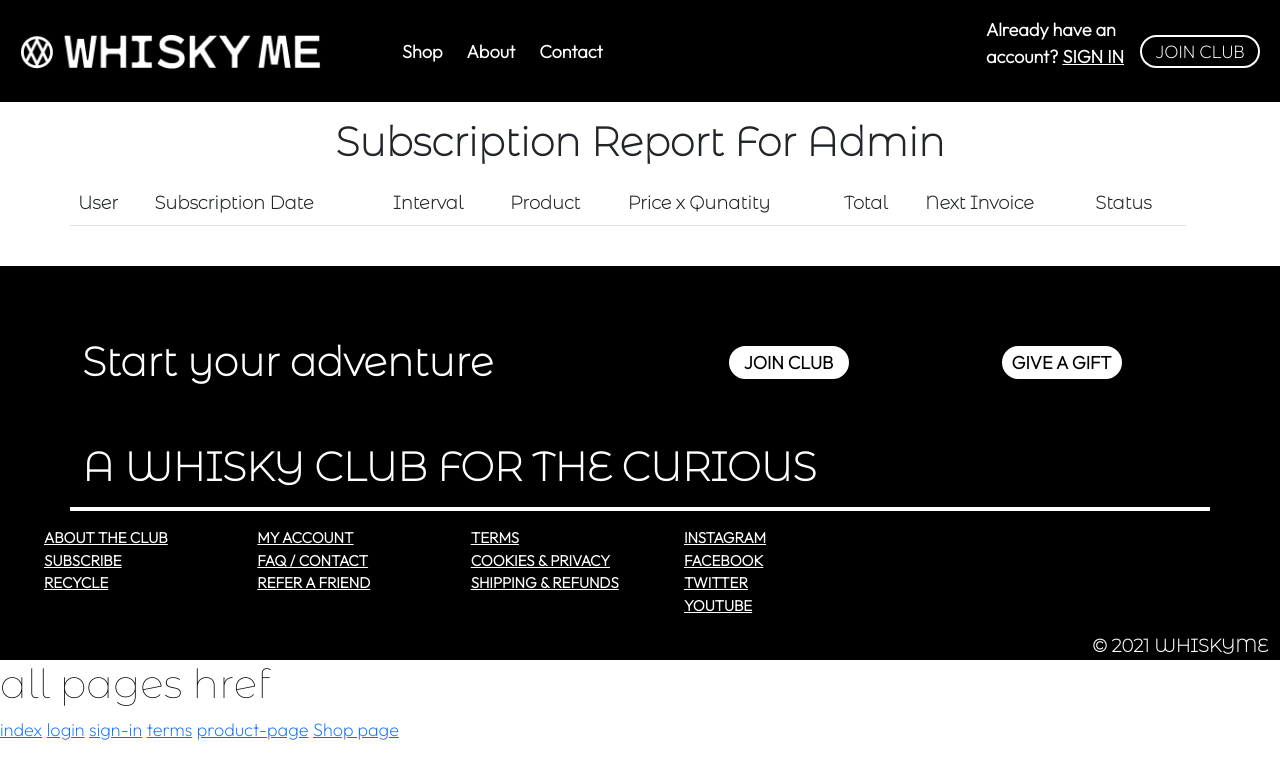
After one commit to mfarzamalam/whiskey_me, a Django app: page /new/ in a window 1280 px wide. The commit adds this page. Shown: the top 779 px of the page. Run offline with Django 3.2, Linux system fonts and the light colour scheme; lists and menus that the app fills with data are empty; some libraries are stand-ins or nearby versions.

Commit message:
new template integrated

```diff
--- a/order/views.py
+++ b/order/views.py
@@ -26,7 +26,7 @@
 
 
         context = {'items': items, 'class_active':class_active, 'action':action}
-        return render(request, 'order/delivery.html', context)
+        return render(request, 'new_template/dashboard/delivery.html', context)
 
 
 class CustomerAddressDetials(View):
--- a/pages/views.py
+++ b/pages/views.py
@@ -140,7 +140,7 @@
                     'class_active': status,
                 }
 
-                return render(request,'pages/admin_dashboard.html', context)
+                return render(request,'new_template/dashboard/admin_dashboard.html', context)
 
 
             elif status == "" or status == None:
@@ -169,7 +169,7 @@
                 'class_active': status,
             }
 
-            return render(request,'pages/admin_dashboard.html', context)
+            return render(request,'new_template/dashboard/admin_dashboard.html', context)
 
         else:
             return HttpResponseRedirect(reverse('/'))
--- a/templates/new_template/base.html
+++ b/templates/new_template/base.html
@@ -109,9 +109,9 @@
         <a href="  shop.html" target="_blank"> Shop page</a>
         </div>
         <!-- 3rd party JS files and scripts-->
-        {% comment %} <script src="{% static 'new_static/js/jquery.min.js' %} "></script>         {% endcomment %}
-        <script src="{% static 'new_static/js/bootstrap.min.js' %} "></script>
-        {% comment %} <script src="{% static 'new_static/js/jquery.validate.min.js' %}"></script> {% endcomment %}
+        <script src="https://code.jquery.com/jquery-3.2.1.slim.min.js" integrity="sha384-KJ3o2DKtIkvYIK3UENzmM7KCkRr/rE9/Qpg6aAZGJwFDMVNA/GpGFF93hXpG5KkN" crossorigin="anonymous"></script>
+        <script src="https://cdnjs.cloudflare.com/ajax/libs/popper.js/1.12.9/umd/popper.min.js" integrity="sha384-ApNbgh9B+Y1QKtv3Rn7W3mgPxhU9K/ScQsAP7hUibX39j7fakFPskvXusvfa0b4Q" crossorigin="anonymous"></script>
+        <script src="https://maxcdn.bootstrapcdn.com/bootstrap/4.0.0/js/bootstrap.min.js" integrity="sha384-JZR6Spejh4U02d8jOt6vLEHfe/JQGiRRSQQxSfFWpi1MquVdAyjUar5+76PVCmYl" crossorigin="anonymous"></script>
         <script src="https://cdnjs.cloudflare.com/ajax/libs/jquery/3.2.1/jquery.min.js"></script>
         <script src="{% static 'new_static/js/owl.carousel.min.js' %}"></script>
         <!-- Internal JS scripts-->
--- /dev/null
+++ b/templates/new_template/dashboard/admin_dashboard.html
@@ -0,0 +1,130 @@
+{% extends 'new_template/base.html' %}
+{% block newMain %}
+
+    {% if class_active == "single" %}
+
+        <div class="container d-flex justify-content-center">
+            <div class="row ">
+                <br>
+                <h1 class=" fw-bold text-dark my-3 text-center">
+                    Single Item Report Admin
+                </h1>
+
+                <div class="row d-flex justify-content-center">
+                    <table class="table ps-table ps-table--vendor">
+                        <thead>
+                            <tr>
+                                <th>Created</th>
+                                <th>Product</th>
+                                <th>Price</th>
+                                <th>Qunatity</th>
+                                <th>Total</th>
+                                <th>Address</th>
+                            </tr>
+                        </thead>
+
+                        {% for r in subscription %}
+
+                            <tbody>
+
+                                <tr>
+                                    <td>{{r.current_period_start}}</td>
+                                    <td>{{r.product.product_name}}</td>
+                                    <td>${{r.amount}}</td>
+                                    <td>{{r.quantity}}</td>
+                                    <td>${{r.total}}</td>
+
+                                    {% if r.address == "-" and r.product.id.is_exists %}
+                                        <td> <a href="{% url 'pages:single_address' r.id r.product.id r.quantity %}"> Add Address </a></td>
+                                    {% else %}
+                                        <td style="color:green"> Added </td>
+                                    {% endif %}
+
+                                </tr>
+
+                            </tbody>
+
+                        {% endfor %}
+
+
+                    </table>
+
+
+                    <a href="" class="text-dark text-center my-2 fw-bold"></a>
+                    <a href="" class="text-center col-12"></a>
+                    <div class="text-center">
+                        <p class="my-2">
+                        </p>
+                    </div>
+                </div>
+            </div>
+        </div>
+
+    {% else %}
+
+        <div class="container d-flex justify-content-center">
+            <div class="row ">
+                <br>
+                <h1 class=" fw-bold text-dark my-3 text-center">
+                    Subscription Report For Admin
+                </h1>
+
+                <div class="row d-flex justify-content-center">
+                    <table class="table ps-table ps-table--vendor">
+                        <thead>
+                            <tr>
+                                <th>User</th>
+                                <th>Subscription Date</th>
+                                <th>Interval</th>
+                                <th>Product</th>
+                                <th>Price x Qunatity</th>
+                                <th>Total</th>
+                                <th>Next Invoice</th>
+                                <th>Status</th>
+                            </tr>
+                        </thead>
+
+                        {% for r in single %}
+
+                            <tbody>
+                                {% if user.is_exists %}
+                                    <tr>
+                                        <td>{{r.user}}</td>
+                                        <td>{{r.current_period_start}}</td>
+                                        <td>{{r.interval}}</td>
+                                        <td>{{r.product}}</td>
+                                        <td>${{r.amount}} x {{r.quantity}}</td>
+                                        <td>${{r.total}}</td>
+                                        <td>{{r.current_period_end}}</td>
+                                        <td>{{r.status}}</td>
+                                    </tr>
+                                {% endif %}
+                            </tbody>
+
+                        {% endfor %}
+
+
+                    </table>
+
+
+                    <a href="" class="text-dark text-center my-2 fw-bold"></a>
+                    <a href="" class="text-center col-12"></a>
+                    <div class="text-center">
+                        <p class="my-2">
+                        </p>
+                    </div>
+                </div>
+            </div>
+        </div>
+
+    {% endif %}
+
+
+    <script>
+        function checkdel(){
+            return confirm('Are you sure you want to cancel the subscription? \n\nNote:- Once you canceled it cannot be reversed');
+        }
+    </script>
+
+
+{% endblock newMain %}
--- a/templates/new_template/header.html
+++ b/templates/new_template/header.html
@@ -8,33 +8,59 @@
             </button>
             <div class="collapse navbar-collapse" id="mainnavigation">
                 <ul class="navbar-nav me-auto mb-2 mb-lg-0 ms-2 ms-lg-5 left fw-bold ">
-                    {% if user.is_authenticated %}
-                        <li class="nav-item">
-                            <a class="nav-link active" href="{% url 'pages:customer_dashboard' "subscription" %}" class="text-white">Subscribe</a>
+
+                    {% if user.is_superuser %}
+                        <li class="nav-item dropdown">
+                            <a class="nav-link dropdown-toggle" href="#" id="navbarDropdown" role="button" data-toggle="dropdown" aria-haspopup="true" aria-expanded="false">
+                                Subscription
+                            </a>
+                            <div class="dropdown-menu" aria-labelledby="navbarDropdown">
+                            <a class="dropdown-item {% if class_active == "all" %} active {% endif %}" href="{% url 'pages:admin_panel' "all" %}">All</a>
+                            <a class="dropdown-item {% if class_active == "active" %} active {% endif %}" href="{% url 'pages:admin_panel' "active" %}">Active</a>
+                            <a class="dropdown-item {% if class_active == "unpaid" %} active {% endif %}" href="{% url 'pages:admin_panel' "unpaid" %}">Unpaid</a>
+                            <a class="dropdown-item {% if class_active == "single" %} active {% endif %}" href="{% url 'pages:admin_panel' "single" %}">Single</a>
+                            <a class="dropdown-item {% if class_active == "canceled" %} active {% endif %}" href="{% url 'pages:admin_panel' "canceled" %}">Cancelled</a>
+
+                            </div>
                         </li>
-                        <li class="nav-item">
-                            <a class="nav-link active" href="{% url 'pages:customer_dashboard' "single" %}" class="text-white">Single</a>
+
+                        <li class="nav-item dropdown">
+                            <a class="nav-link dropdown-toggle" href="#" id="navbarDropdown" role="button" data-toggle="dropdown" aria-haspopup="true" aria-expanded="false">
+                                Delivery
+                            </a>
+                            <div class="dropdown-menu" aria-labelledby="navbarDropdown">
+                                <a class="dropdown-item {% if class_active == "delivered" %} active {% endif %}" href="{% url 'order:deliver' "delivered" %}">Delivered</a>
+                                <a class="dropdown-item {% if class_active == "undelivered" %} active {% endif %}" href="{% url 'order:deliver' "undelivered" %}">Not Delivered</a>
+                            </div>
                         </li>
+
                     {% endif %}
-                    <li class="nav-item">
-                        <a class="nav-link ms-2" href="{% url 'pages:new_db' %}">New Db</a>
-                    </li>
+
                     <li class="nav-item">
                         <a class="nav-link ms-2" href="{% url 'pages:shop' %}">Shop</a>
                     </li>
+
                     <li class="nav-item">
-                        <a class="nav-link ms-2" href="#About">About</a>
+                        <a class="nav-link ms-2" href="#">About</a>
+                    </li>
+
+                    <li class="nav-item">
+                        <a class="nav-link ms-2" href="#">Contact</a>
                     </li>
 
                 </ul>
                 <ul class="navbar-nav ms-lg-auto mb-2 mb-lg-0  ms-lg-0">
                     <li class="nav-item">
                         {% if user.is_authenticated %}
-                            {% if user.is_superuser %}
-                                <li><a href="{% url 'pages:admin_panel'%}"><button class="btn-4"> Admin</button></a></li>
-                            {% else %}
-                                <li><a href="{% url 'pages:customer_dashboard' "subscription" %}"><button class="btn-4"> Dashboard </button></a></li>
-                            {% endif %}
+                            <li class="nav-item dropdown">
+                                <a class="nav-link dropdown-toggle" href="#" id="navbarDropdown" role="button" data-toggle="dropdown" aria-haspopup="true" aria-expanded="false">
+                                    Dashboard
+                                </a>
+                                <div class="dropdown-menu" aria-labelledby="navbarDropdown">
+                                    <a class="dropdown-item {% if single_item == "false" %} active {% endif %}" href="{% url 'pages:customer_dashboard' "subscription" %}" class="text-white">Subscribe</a>
+                                    <a class="dropdown-item {% if single_item == "true" %} active {% endif %}" href="{% url 'pages:customer_dashboard' "single" %}" class="text-white">Single</a>
+                                </div>
+                            </li>
                             <a href="{% url 'logout' %}"><button class="btn-4">Logout</button></a>
                         {% else %}
                             <a class="nav-link" href="{% url 'login' %}">
```
Also changed, not shown: templates/new_template/dashboard/delivery.html (added, +60 -0 lines), db.sqlite3.
